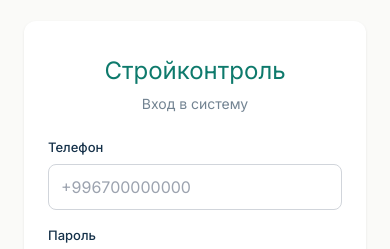
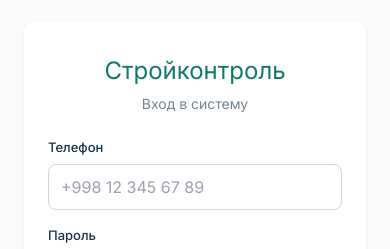
Before and after one commit to Behruz44/Novostroyka-D7, a Next.js app: page /login in a window 390 px wide. Shown: the part 217-466 px from the top of the page. Built offline with nearby package versions, Linux system fonts and the light colour scheme.

Commit message:
feat: change city to Tashkent, owner phone to +9981232354, auto-format phone input on login

```diff
--- a/scripts/seed.ts
+++ b/scripts/seed.ts
@@ -32,7 +32,7 @@ async function main() {
 
   const owner = await prisma.user.create({
     data: {
-      phone: "+996700000002",
+      phone: "+9981232354",
       name: "Заказчик",
       passwordHash: hashPassword(ownerPassword),
       role: Role.OWNER,
@@ -68,7 +68,7 @@ async function main() {
   const project = await prisma.project.create({
     data: {
       name: "Паркинг 8 этажей",
-      address: "г. Бишкек, ул. Примерная, 1",
+      address: "г. Ташкент, ул. Примерная, 1",
       totalBudgetMinor,
     },
   });
--- a/src/app/(auth)/login/page.tsx
+++ b/src/app/(auth)/login/page.tsx
@@ -3,6 +3,7 @@
 import { Suspense, useState } from "react";
 import { signIn } from "next-auth/react";
 import { useRouter, useSearchParams } from "next/navigation";
+import { formatPhone, normalizePhone } from "@/lib/phone";
 
 function LoginForm() {
   const router = useRouter();
@@ -20,7 +21,7 @@ function LoginForm() {
     setLoading(true);
 
     const result = await signIn("credentials", {
-      phone,
+      phone: normalizePhone(phone),
       password,
       redirect: false,
     });
@@ -97,8 +98,8 @@ function LoginForm() {
               id="phone"
               type="tel"
               value={phone}
-              onChange={(e) => setPhone(e.target.value)}
-              placeholder="+996700000000"
+              onChange={(e) => setPhone(formatPhone(e.target.value))}
+              placeholder="+998 12 345 67 89"
               required
               autoComplete="tel"
               style={{
--- /dev/null
+++ b/src/lib/phone.ts
@@ -0,0 +1,36 @@
+const COUNTRY_FORMATS: { code: string; groups: number[] }[] = [
+  { code: "+998", groups: [2, 3, 2, 2] },
+  { code: "+996", groups: [3, 3, 3] },
+  { code: "+7", groups: [3, 3, 2, 2] },
+  { code: "+1", groups: [3, 3, 4] },
+];
+
+export function formatPhone(input: string): string {
+  const digits = input.replace(/[^\d+]/g, "");
+
+  if (!digits.startsWith("+")) {
+    return digits;
+  }
+
+  const match = COUNTRY_FORMATS.find((f) => digits.startsWith(f.code));
+  if (!match) {
+    return digits;
+  }
+
+  const rest = digits.slice(match.code.length);
+  const parts: string[] = [match.code];
+  let pos = 0;
+
+  for (const len of match.groups) {
+    const chunk = rest.slice(pos, pos + len);
+    if (chunk.length === 0) break;
+    parts.push(chunk);
+    pos += len;
+  }
+
+  return parts.join(" ");
+}
+
+export function normalizePhone(input: string): string {
+  return input.replace(/\s/g, "");
+}
```
